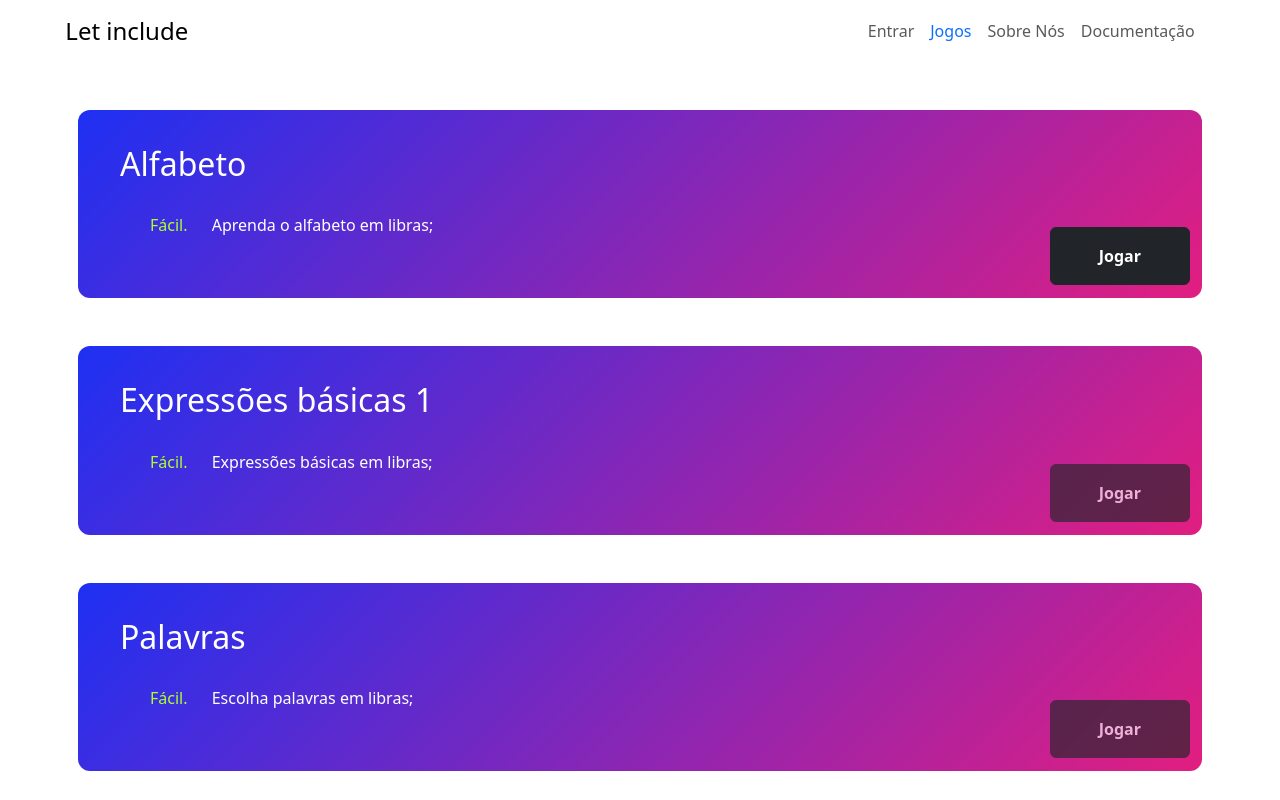
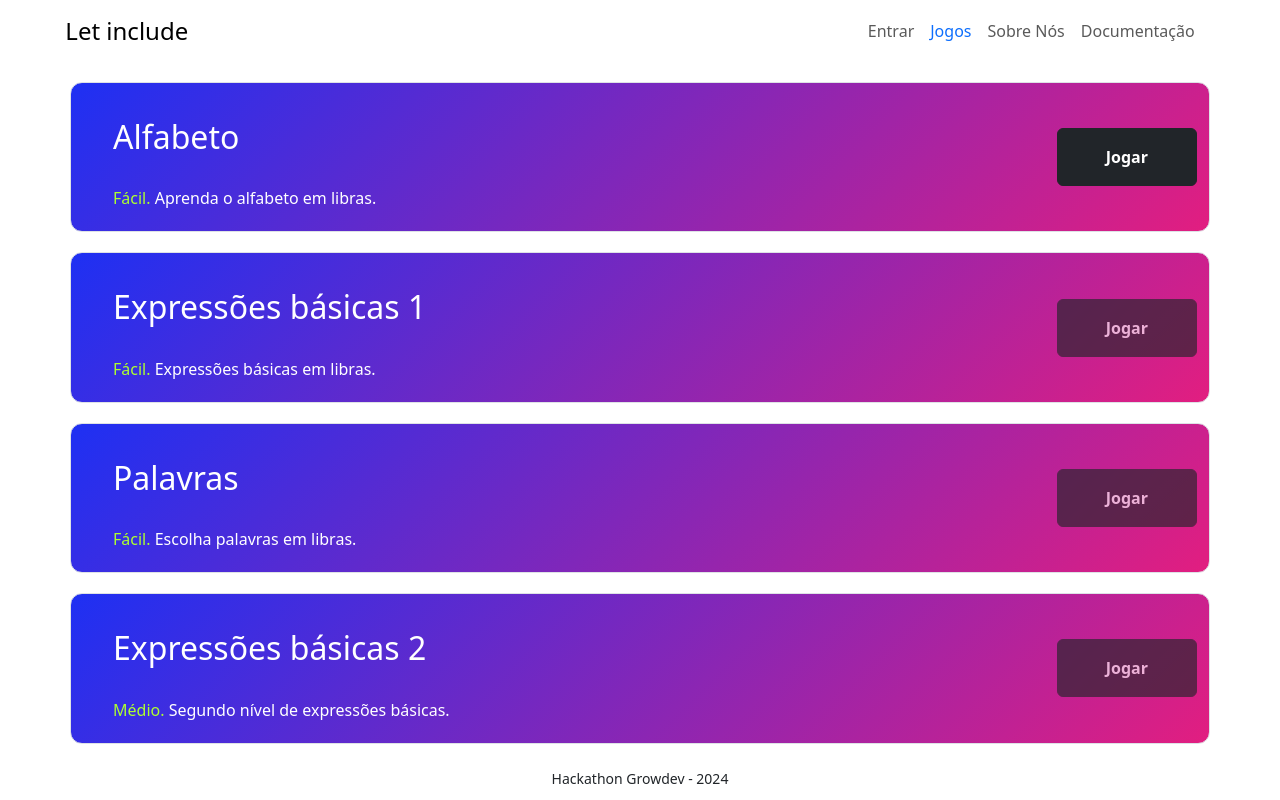
Before and after one commit to JoannaBraccini/Primeiro-Hackathon-Growdev_Let-include, a website: page pages/lista-jogos.html in a window 1280 px wide. Shown: the top 800 px of the page. Drawn offline with nearby package versions, Linux system fonts and the light colour scheme.

Commit message:
Layout lista de jogos consertado

```diff
--- a/css/style.css
+++ b/css/style.css
@@ -2,6 +2,7 @@
     box-sizing: border-box;
     margin: 0;
 }
+
 
 .header{
     display: block
@@ -10,6 +11,7 @@
 a:hover {
     color: #1e30f3;
 }
+
 
 .bg-gradient-primary-to-secondary, .card.game, .menu-jogos {
   background: #1e30f3;
@@ -72,4 +74,5 @@ a:hover {
 .menu-jogos span {
   color: greenyellow;
   font-weight: 400;
+  margin: 0;
 }
--- a/pages/lista-jogos.html
+++ b/pages/lista-jogos.html
@@ -30,29 +30,116 @@
     </header>
 
   <main>
-
-     <div class="container mt-5">
+    <div class="container menu-jogos border">
       <div class="row">
-        <div class="col menu-jogos mx-2">
+        <div class="col-8">
+          <div class="row">
+            <div class="col">
               <h2>
                 Alfabeto
               </h2>
-          <p class="mb-5">
-            <span>Fácil.</span> Aprenda o alfabeto em libras;
+            </div>
+            <div class="row">
+              <div class="col">
+                <p>
+                  <span>Fácil.</span> Aprenda o alfabeto em libras.
                 </p>
-          <div class="d-grid gap-3 justify-content-end mb-2 position-relative flex-shrink-1">
-            <a href="./games/jogo-alfabeto.html"><button type="button" class="btn btn-dark px-5 py-3 fs-6 fw-bolder position-absolute bottom-50 end-0">Jogar</button>
+              </div>
+            </div>
+          </div>
+        </div>
+        <div class="col-4 d-flex justify-content-end align-self-center">
+          <a href="./games/jogo-alfabeto.html">
+            <button type="button" class="btn btn-dark px-5 py-3 fs-6 fw-bolder">Jogar</button>
           </a>
         </div>
       </div>
     </div>
+
+    <div class="container menu-jogos border">
+      <div class="row">
+        <div class="col-8">
+          <div class="row">
+            <div class="col">
+              <h2>
+                Expressões básicas 1
+              </h2>
+            </div>
+          </div>
+          <div class="row">
+            <div class="col">
+              <p>
+                <span>Fácil.</span> Expressões básicas em libras.
+              </p>
+            </div>
+          </div>
+        </div>
+        <div class="col-4 d-flex justify-content-end align-self-center">
+            <a href="./games/jogo-alfabeto.html">
+              <button type="button" disabled class="btn btn-dark px-5 py-3 fs-6 fw-bolder">Jogar</button>
+            </a>
+        </div>
+      </div>
     </div>
 
-     <div class="container mt-5">
+    <div class="container menu-jogos border">
+      <div class="row">
+        <div class="col-8">
+          <div class="row">
+            <div class="col">
+              <h2>
+                Palavras
+              </h2>
+            </div>
+          </div>
+          <div class="row">
+            <div class="col">
+              <p>
+                <span>Fácil.</span> Escolha palavras em libras.
+              </p>
+            </div>
+          </div>
+        </div>
+        <div class="col-4 d-flex justify-content-end align-self-center">
+            <a href="./games/jogo-alfabeto.html">
+              <button type="button" disabled class="btn btn-dark px-5 py-3 fs-6 fw-bolder" >Jogar</button>
+            </a>
+        </div>
+      </div>
+    </div>
+
+    <div class="container menu-jogos border">
+      <div class="row">
+        <div class="col-8">
+          <div class="row">
+            <div class="col">
+              <h2>
+                Expressões básicas 2
+              </h2>
+            </div>
+          </div>
+          <div class="row">
+            <div class="col">
+              <p>
+                <span>Médio.</span> Segundo nível de expressões básicas.
+              </p>
+            </div>
+          </div>
+        </div>
+        <div class="col-4 d-flex justify-content-end align-self-center">
+            <a href="./games/jogo-alfabeto.html">
+              <button type="button" disabled class="btn btn-dark px-5 py-3 fs-6 fw-bolder" >Jogar</button>
+            </a>
+        </div>
+      </div>
+    </div>
+
+
+
+    <!-- <div class="container mt-5">
     <div class="row">
       <div class="col menu-jogos mx-2">
         <h2>
-            Expressões básicas 1
         </h2>
         <p class="mb-5">
           <span>Fácil.</span> Expressões básicas em libras;
@@ -97,7 +184,7 @@
         </div>
       </div>
     </div>
-     </div>
+    </div> -->
 
 
       <div vw class="enabled">
```
Lines whose indentation alone changed are shown as unchanged.
